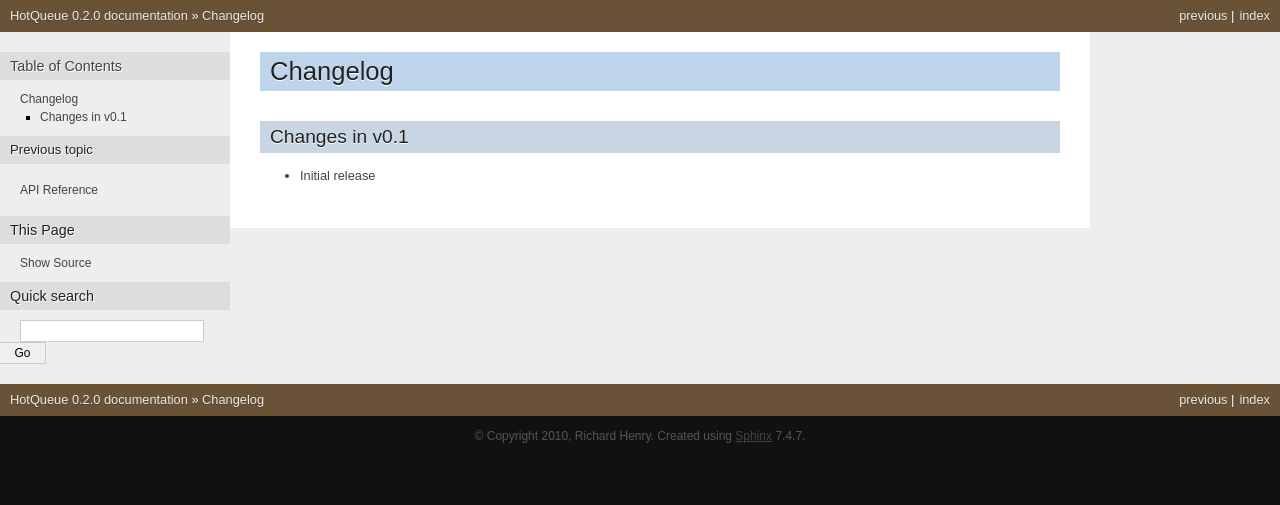
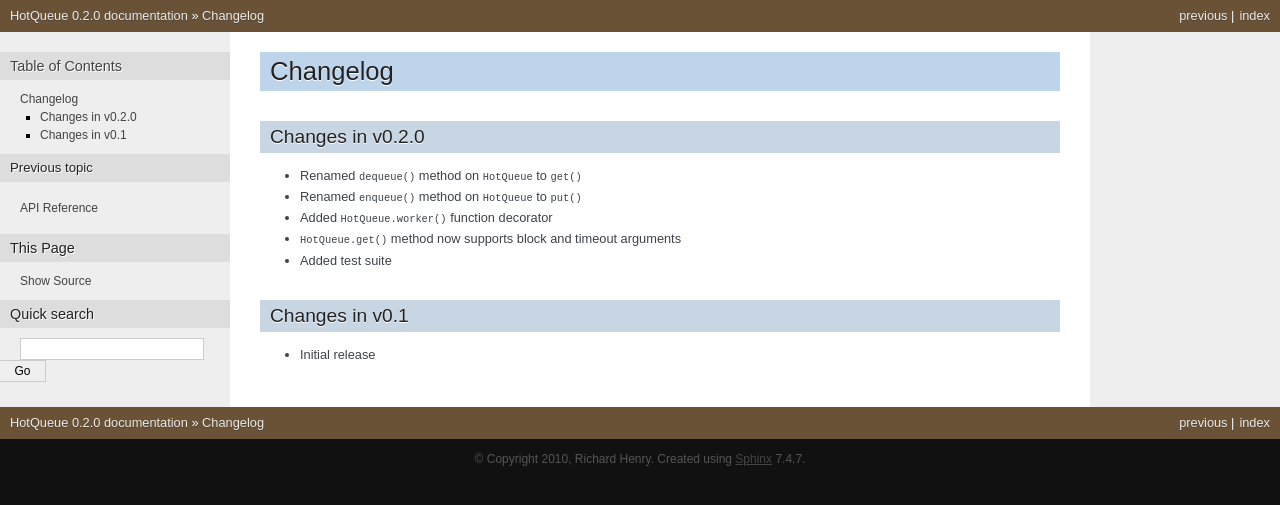
Before and after one commit to zacharyvoase/hotqueue, a Sphinx documentation site: the page built from docs/changelog.rst, in a window 1280 px wide. Shown: the top 505 px of the page. Built offline with Sphinx 7.4.7, drawn with Linux system fonts in a browser that asks for light colours.

Commit message:
Adding version 0.2.0 notes to changelog

```diff
--- a/docs/changelog.rst
+++ b/docs/changelog.rst
@@ -2,6 +2,14 @@
 Changelog
 =========
 
+Changes in v0.2.0
+=================
+- Renamed ``dequeue()`` method on ``HotQueue`` to ``get()``
+- Renamed ``enqueue()`` method on ``HotQueue`` to ``put()``
+- Added ``HotQueue.worker()`` function decorator
+- ``HotQueue.get()`` method now supports block and timeout arguments
+- Added test suite
+
 Changes in v0.1
 ===============
 - Initial release
```
